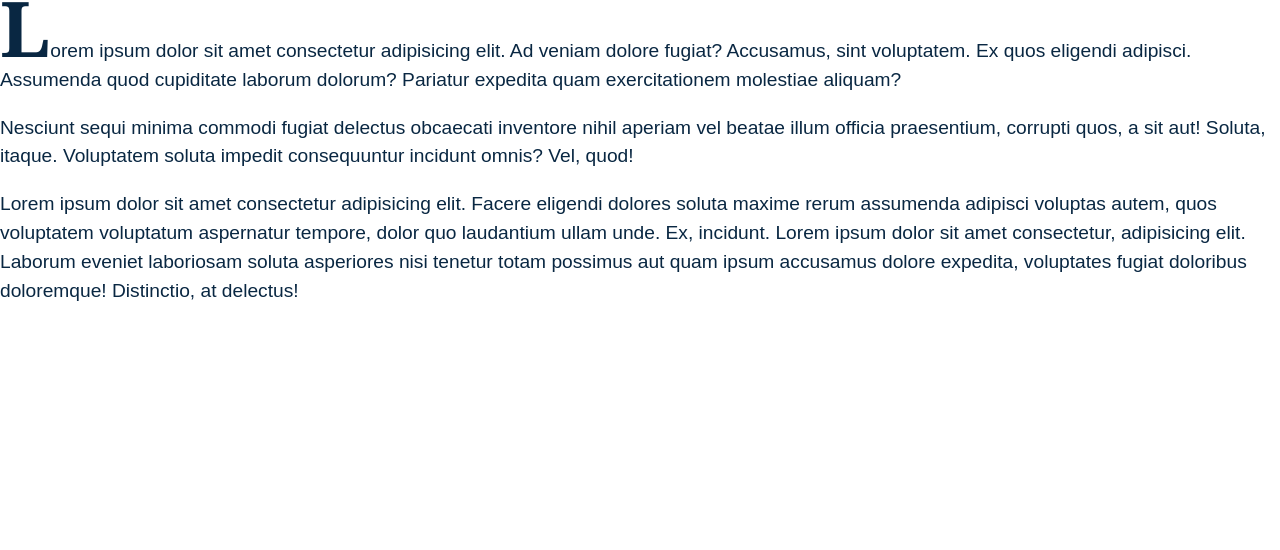
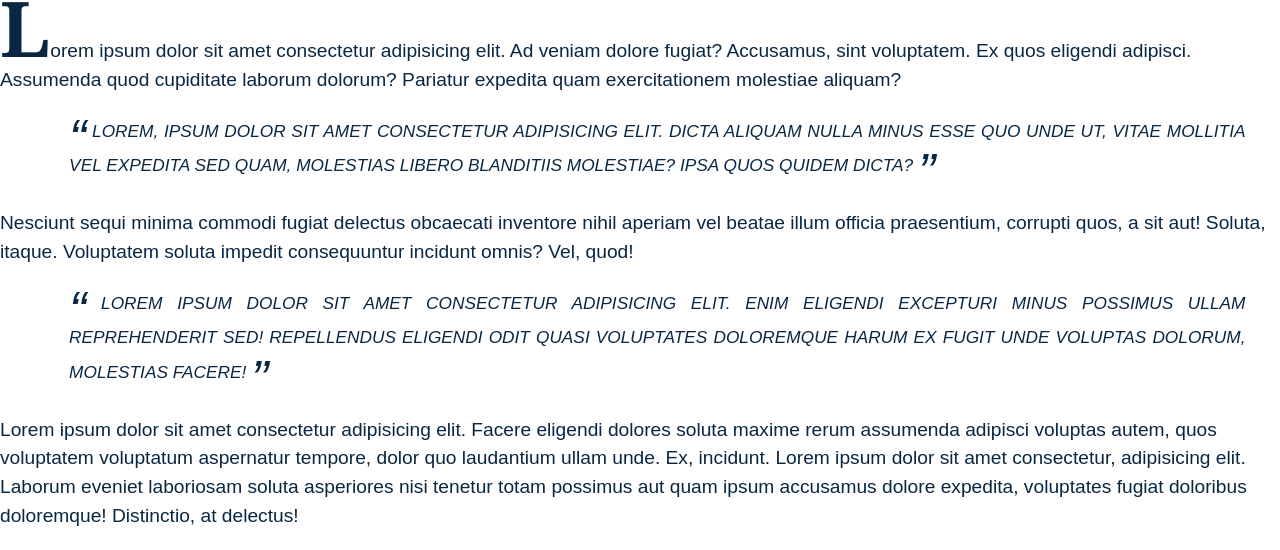
Before and after one commit to utfpr-cefwm/html5-boilerplate-2023-1, a website built with Parcel: page index.html in a window 1280 px wide. Shown: the part 532-1082 px from the top of the page. Before the commit the page ends 857 px from the top, so only its background shows below. Built offline with nearby package versions, Linux system fonts and the light colour scheme.

Commit message:
Cria classe `citacao`.
- Demonstra os pseudoelementos `::before` e `::after`.

```diff
--- a/css/main.css
+++ b/css/main.css
@@ -34,3 +34,23 @@ p:first-of-type::first-letter {
   font-family: Georgia, 'Times New Roman', Times, serif;
   font-weight: bold;
 }
+
+.citacao {
+  text-align: justify;
+  font-size: .9em;
+  line-height: 2em;
+  margin: 1em 2em 1em 4em;
+  font-style: italic;
+  text-transform: uppercase;
+}
+.citacao::before {
+  content: "“";
+  font-size: 3em;
+  vertical-align: bottom;
+  line-height: 20px;
+}
+.citacao::after {
+  content: "”";
+  font-size: 3em;
+  vertical-align: text-top;
+}
--- a/index.html
+++ b/index.html
@@ -47,10 +47,20 @@
         Accusamus, sint voluptatem. Ex quos eligendi adipisci. Assumenda quod cupiditate
         laborum dolorum? Pariatur expedita quam exercitationem molestiae aliquam?
       </p>
+      <p class="citacao">
+        Lorem, ipsum dolor sit amet consectetur adipisicing elit. Dicta aliquam nulla
+        minus esse quo unde ut, vitae mollitia vel expedita sed quam, molestias libero
+        blanditiis molestiae? Ipsa quos quidem dicta?
+      </p>
       <p>
         Nesciunt sequi minima commodi fugiat delectus obcaecati inventore nihil aperiam
         vel beatae illum officia praesentium, corrupti quos, a sit aut! Soluta, itaque.
         Voluptatem soluta impedit consequuntur incidunt omnis? Vel, quod!
+      </p>
+      <p class="citacao">
+        Lorem ipsum dolor sit amet consectetur adipisicing elit. Enim eligendi excepturi
+        minus possimus ullam reprehenderit sed! Repellendus eligendi odit quasi
+        voluptates doloremque harum ex fugit unde voluptas dolorum, molestias facere!
       </p>
       <p>
         Lorem ipsum dolor sit amet consectetur adipisicing elit. Facere eligendi dolores
```
